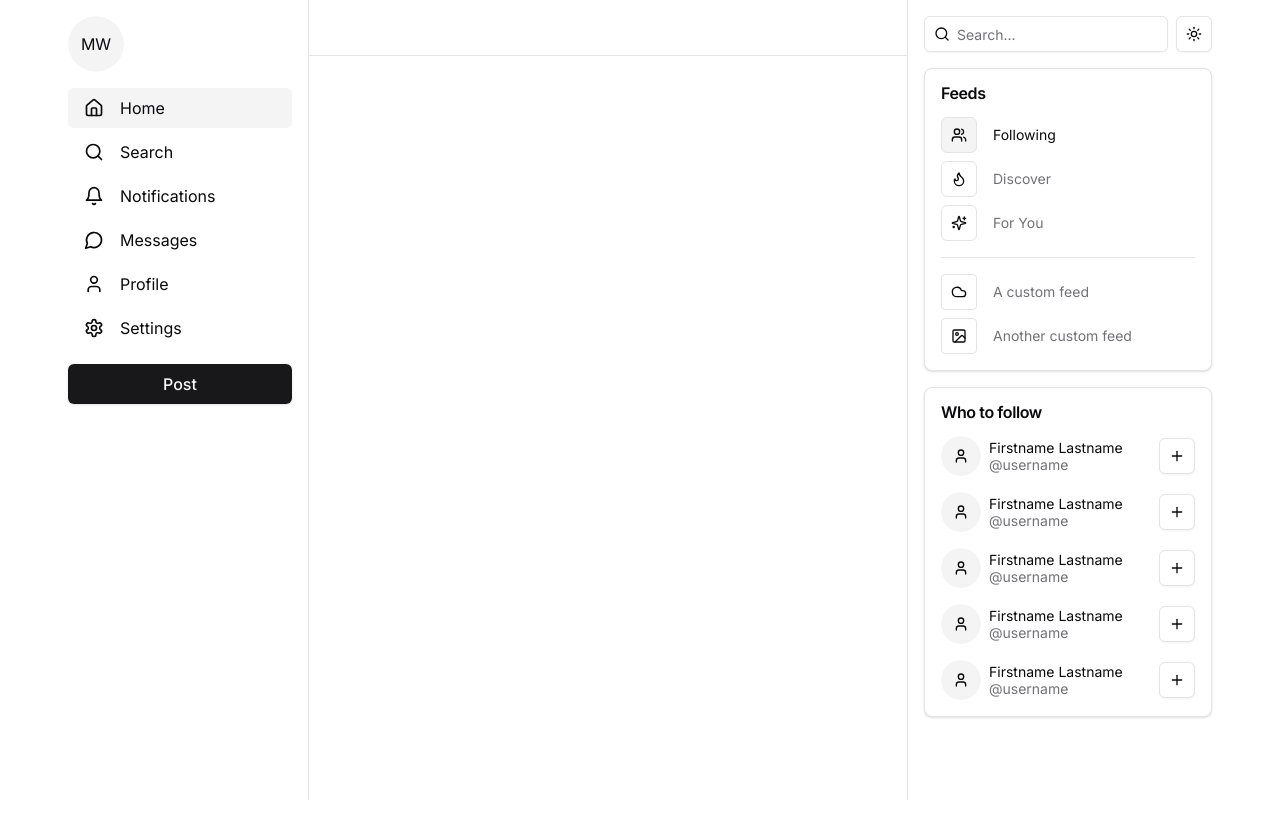
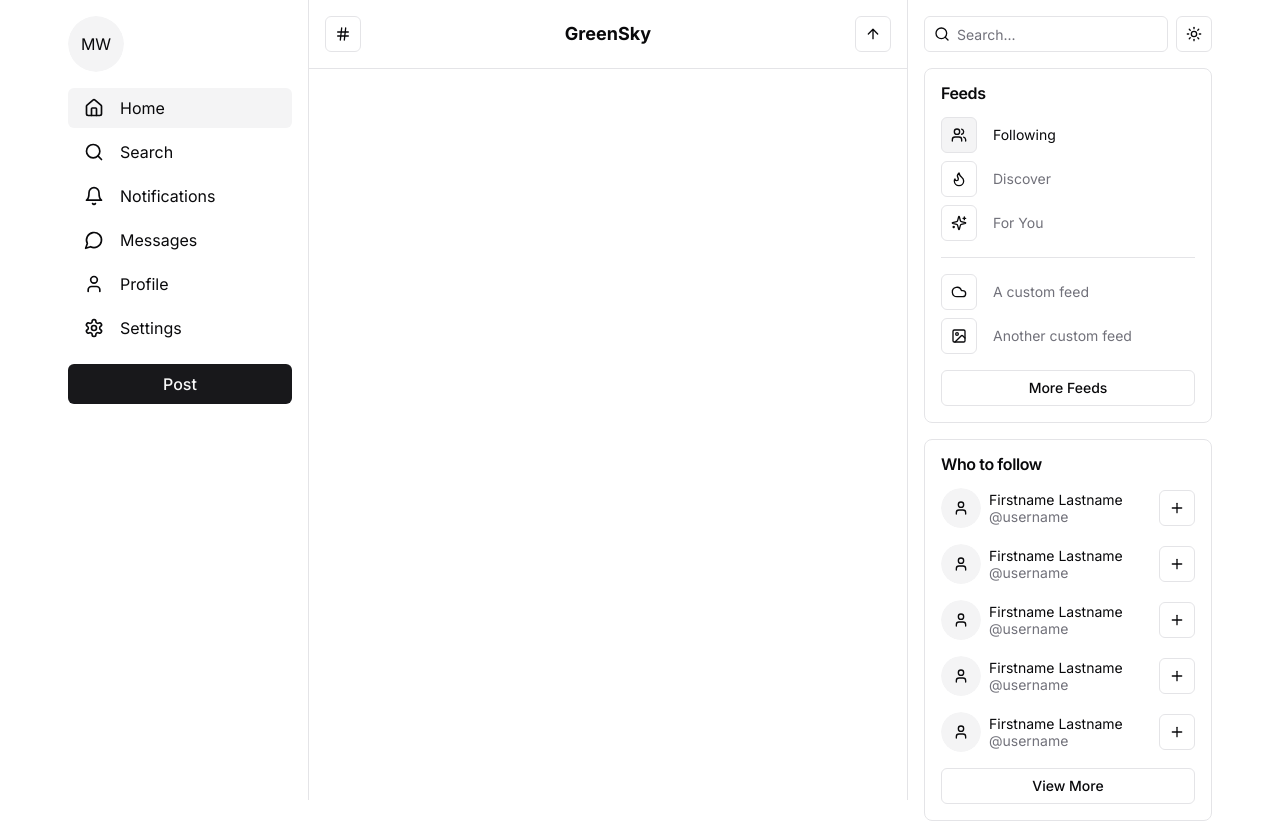
Before and after one commit to maximwerthmann/greensky, a Next.js app: page /home in a window 1280 px wide. Before the commit the page ends 800 px from the top, so only its background shows below. Built offline with nearby package versions, Linux system fonts and the light colour scheme.

Commit message:
✨ Small design changes right sidebar & container header

```diff
--- a/app/(main)/home/page.tsx
+++ b/app/(main)/home/page.tsx
@@ -1,7 +1,20 @@
+import { Button } from "@/components/ui/button";
+import { LucideArrowUp, LucideHash } from "lucide-react";
+
 export default function Page() {
     return (
         <div className="flex flex-col">
-            <header className="w-full h-14 border-b"></header>
+            <header className="w-full p-4 flex items-center space-x-4 border-b sticky top-0">
+            <Button variant={'outline'} size={'icon'}>
+                        <LucideHash/>
+                    </Button>
+                <div className="flex-1 flex items-center justify-center">
+                    <span className="text-lg font-bold">GreenSky</span>
+                </div>
+                <Button variant={'outline'} size={'icon'}>
+                        <LucideArrowUp/>
+                    </Button>
+            </header>
         </div>
     )
 }
--- a/components/sidebars/sidebar-right.tsx
+++ b/components/sidebars/sidebar-right.tsx
@@ -1,6 +1,7 @@
 "use client";
 
 import {
+  LucideCheck,
     LucideCloud,
   LucideFlame,
   LucideHash,
@@ -13,28 +14,29 @@ import {
   SearchIcon,
 } from "lucide-react";
 import { Input } from "../ui/input";
-import { Card, CardContent, CardDescription, CardHeader, CardTitle } from "../ui/card";
+import { Card, CardContent, CardDescription, CardFooter, CardHeader, CardTitle } from "../ui/card";
 import Link from "next/link";
 import { usePathname } from "next/navigation";
 import { Avatar, AvatarFallback } from "../ui/avatar";
 import { Button } from "../ui/button";
 import { Separator } from "../ui/separator";
 import { ModeToggle } from "../mode-toggle";
+import { useState } from "react";
 
 const Feeds = [
   {
     title: "Following",
-    url: "/home",
+    id: "following",
     icon: LucideUsers,
   },
   {
     title: "Discover",
-    url: "/feed/following",
+    id: "discover",
     icon: LucideFlame,
   },
   {
     title: "For You",
-    url: "/feed/following",
+    id: "for-you",
     icon: LucideSparkles,
   },
 ];
@@ -42,12 +44,12 @@ const Feeds = [
 const MoreFeeds = [
     {
       title: "A custom feed",
-      url: "/feed/anotherfeed",
+      id: "cloud",
       icon: LucideCloud,
     },
     {
       title: "Another custom feed",
-      url: "/feed/art",
+      id: "images",
       icon: LucideImage,
     },
   ];
@@ -81,6 +83,7 @@ const SuggestedUsers = [
 ];
 
 export default function SidebarRight() {
+  const [Feed, setFeed] = useState("following");
   const pathname = usePathname();
   return (
     <div className="sticky top-0 h-screen hidden lg:flex p-4 w-80">
@@ -102,49 +105,52 @@ export default function SidebarRight() {
           <CardContent className="flex flex-col space-y-4">
             <div className="flex flex-col space-y-2">
             {Feeds.map((feed) => {
-              const isActive = pathname == feed.url;
+              const isActive = Feed == feed.id;
               return (
-                <Link
-                  href={feed.url}
-                  key={feed.title}
-                  className={`flex items-center space-x-4 rounded-md text-sm hover:text-foreground/80 transition-colors ${
+                <button
+                onClick={() => setFeed(feed.id)}
+                  key={feed.id}
+                  className={`flex items-center space-x-4 rounded-md text-sm group hover:text-foreground/80 transition-colors ${
                     isActive ? "text-foreground" : "text-muted-foreground"
                   }`}
                 >
-                  <div className={`rounded-md h-9 w-9 flex items-center justify-center border text-foreground transition-colors ${
+                  <div className={`rounded-md h-9 w-9 flex group-hover:border-foreground/25 items-center justify-center border text-foreground transition-colors ${
                     isActive ? "bg-secondary" : ""
                   }`}>
                     <feed.icon size={16} />
                   </div>
                   <span>{feed.title}</span>
-                </Link>
+                </button>
               );
             })}
             </div>
             <Separator/>
             <div className="flex flex-col space-y-2">
             {MoreFeeds.map((feed) => {
-              const isActive = pathname == feed.url;
+              const isActive = Feed == feed.id;
               return (
-                <Link
-                  href={feed.url}
-                  key={feed.title}
-                  className={`flex items-center space-x-4 rounded-md text-sm hover:text-foreground/80 transition-colors ${
+                <button
+                onClick={() => setFeed(feed.id)}
+                  key={feed.id}
+                  className={`flex items-center space-x-4 rounded-md text-sm group hover:text-foreground/80 transition-colors ${
                     isActive ? "text-foreground" : "text-muted-foreground"
                   }`}
                 >
-                  <div className={`rounded-sm h-9 w-9 flex items-center justify-center text-foreground transition-colors ${
-                    isActive ? "bg-secondary" : "border"
+                  <div className={`rounded-md h-9 w-9 flex group-hover:border-foreground/25 items-center justify-center border text-foreground transition-colors ${
+                    isActive ? "bg-secondary" : ""
                   }`}>
                     <feed.icon size={16} />
                   </div>
                   <span>{feed.title}</span>
-                </Link>
+                </button>
               );
             })}
             </div>
 
           </CardContent>
+          <CardFooter>
+            <Button variant={'outline'} className="w-full">More Feeds</Button>
+          </CardFooter>
         </Card>
         <Card>
           <CardHeader>
@@ -153,7 +159,9 @@ export default function SidebarRight() {
           <CardContent className="flex flex-col space-y-4">
 
           {SuggestedUsers.map((user) => {
+              const [Following, setFollowing] = useState(Boolean);
               return (
+
                 <Link
                   href={user.url}
                   key={user.username}
@@ -169,13 +177,16 @@ export default function SidebarRight() {
                     </div>
                     </div>
 
-                    <Button variant={'outline'} size={'icon'}>
-                        <LucidePlus/>
+                    <Button onClick={() => setFollowing(!Following)} variant={Following == false ? 'outline' : 'secondary'} size={'icon'}>
+                      {Following == false ? <LucidePlus/> : <LucideCheck/>}
                     </Button>
                 </Link>
               );
             })}
           </CardContent>
+          <CardFooter>
+            <Button variant={'outline'} className="w-full">View More</Button>
+          </CardFooter>
         </Card>
       </div>
     </div>
--- a/components/ui/button.tsx
+++ b/components/ui/button.tsx
@@ -10,13 +10,13 @@ const buttonVariants = cva(
     variants: {
       variant: {
         default:
-          "bg-primary text-primary-foreground shadow hover:bg-primary/90",
+          "bg-primary text-primary-foreground hover:bg-primary/90",
         destructive:
-          "bg-destructive text-destructive-foreground shadow-sm hover:bg-destructive/90",
+          "bg-destructive text-destructive-foreground hover:bg-destructive/90",
         outline:
-          "border border-input bg-background shadow-sm hover:bg-accent hover:text-accent-foreground",
+          "border border-input bg-background hover:border-foreground/25",
         secondary:
-          "bg-secondary text-secondary-foreground shadow-sm hover:bg-secondary/80",
+          "bg-secondary text-secondary-foreground hover:border hover:border-foreground/25",
         ghost: "hover:bg-accent hover:text-accent-foreground",
         link: "text-primary underline-offset-4 hover:underline",
       },
--- a/components/ui/card.tsx
+++ b/components/ui/card.tsx
@@ -9,7 +9,7 @@ const Card = React.forwardRef<
   <div
     ref={ref}
     className={cn(
-      "rounded-lg border bg-card text-card-foreground shadow",
+      "rounded-lg border bg-card text-card-foreground",
       className
     )}
     {...props}
--- a/components/ui/input.tsx
+++ b/components/ui/input.tsx
@@ -8,7 +8,7 @@ const Input = React.forwardRef<HTMLInputElement, React.ComponentProps<"input">>(
       <input
         type={type}
         className={cn(
-          "flex h-9 w-full rounded-md border border-input bg-transparent px-3 py-1 text-base shadow-sm transition-colors file:border-0 file:bg-transparent file:text-sm file:font-medium file:text-foreground placeholder:text-muted-foreground focus-visible:outline-none focus-visible:ring-1 focus-visible:ring-ring disabled:cursor-not-allowed disabled:opacity-50 md:text-sm",
+          "flex h-9 w-full rounded-md border border-input bg-transparent px-3 py-1 text-base transition-colors file:border-0 file:bg-transparent file:text-sm file:font-medium file:text-foreground placeholder:text-muted-foreground focus-visible:outline-none focus-visible:ring-1 focus-visible:ring-foreground/25 disabled:cursor-not-allowed disabled:opacity-50 md:text-sm",
           className
         )}
         ref={ref}
```
